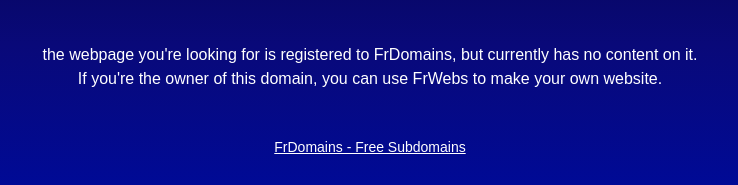
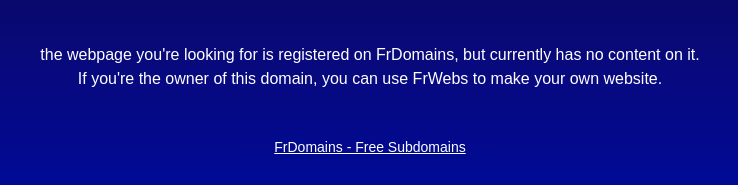
Before and after one commit to frdhostlolveryuniqueusernamesoyea/nosite, a plain HTML site: page index.html in a window 1280 px wide. Shown: the part 294-479 px from the top of the page, 270-1008 px from the left. Drawn offline with Linux system fonts and the light colour scheme.

Commit message:
Update index.html

```diff
--- a/index.html
+++ b/index.html
@@ -23,7 +23,7 @@
                     <!-- Content -->
                     <p style="padding: 20px; font-family: Arial, sans-serif; font-size: 26px; line-height: 1.5;">Hello,</p>
                     <p style="padding: 20px; text-align: center; font-family: Arial, sans-serif; font-size: 16px; line-height: 1.5;">
-                      the webpage you're looking for is registered to FrDomains, but currently has no content on it.
+                      the webpage you're looking for is registered on FrDomains, but currently has no content on it.
                         <br>
                       If you're the owner of this domain, you can use FrWebs to make your own website.
                     </p>
```
